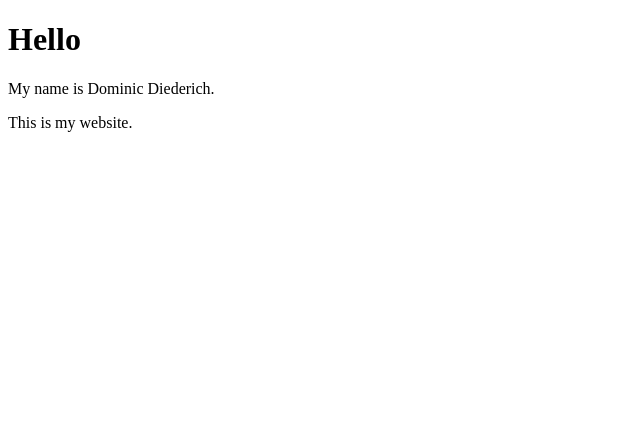
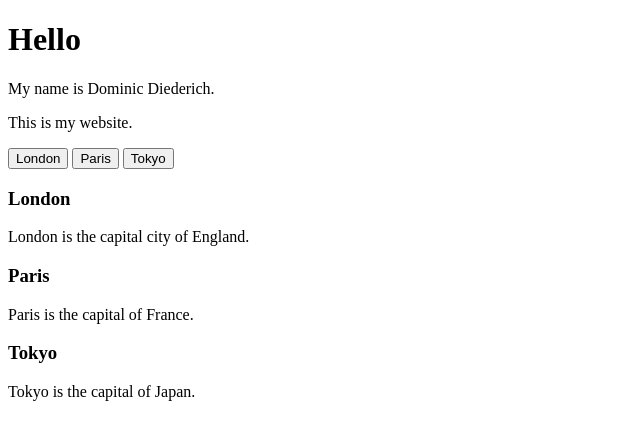
Before and after one commit to dominicdiederich/dominicdiederich.github.io, a plain HTML site: page index.html in a window 1280 px wide. Shown: the whole page, without its empty margins (0-640 px from the left). Drawn offline with Linux system fonts and the light colour scheme.

Commit message:
Update index.html

```diff
--- a/index.html
+++ b/index.html
@@ -15,5 +15,27 @@
  <p>This is my website.</p>
 </div>
 
+<div class="tab">
+    <button class="tablinks" onclick="openCity(event, 'London')">London</button>
+    <button class="tablinks" onclick="openCity(event, 'Paris')">Paris</button>
+    <button class="tablinks" onclick="openCity(event, 'Tokyo')">Tokyo</button>
+  </div>
+
+  <!-- Tab content -->
+  <div id="London" class="tabcontent">
+    <h3>London</h3>
+    <p>London is the capital city of England.</p>
+  </div>
+
+  <div id="Paris" class="tabcontent">
+    <h3>Paris</h3>
+    <p>Paris is the capital of France.</p>
+  </div>
+
+  <div id="Tokyo" class="tabcontent">
+    <h3>Tokyo</h3>
+    <p>Tokyo is the capital of Japan.</p>
+  </div>
+
 </body>
 </html>
```
